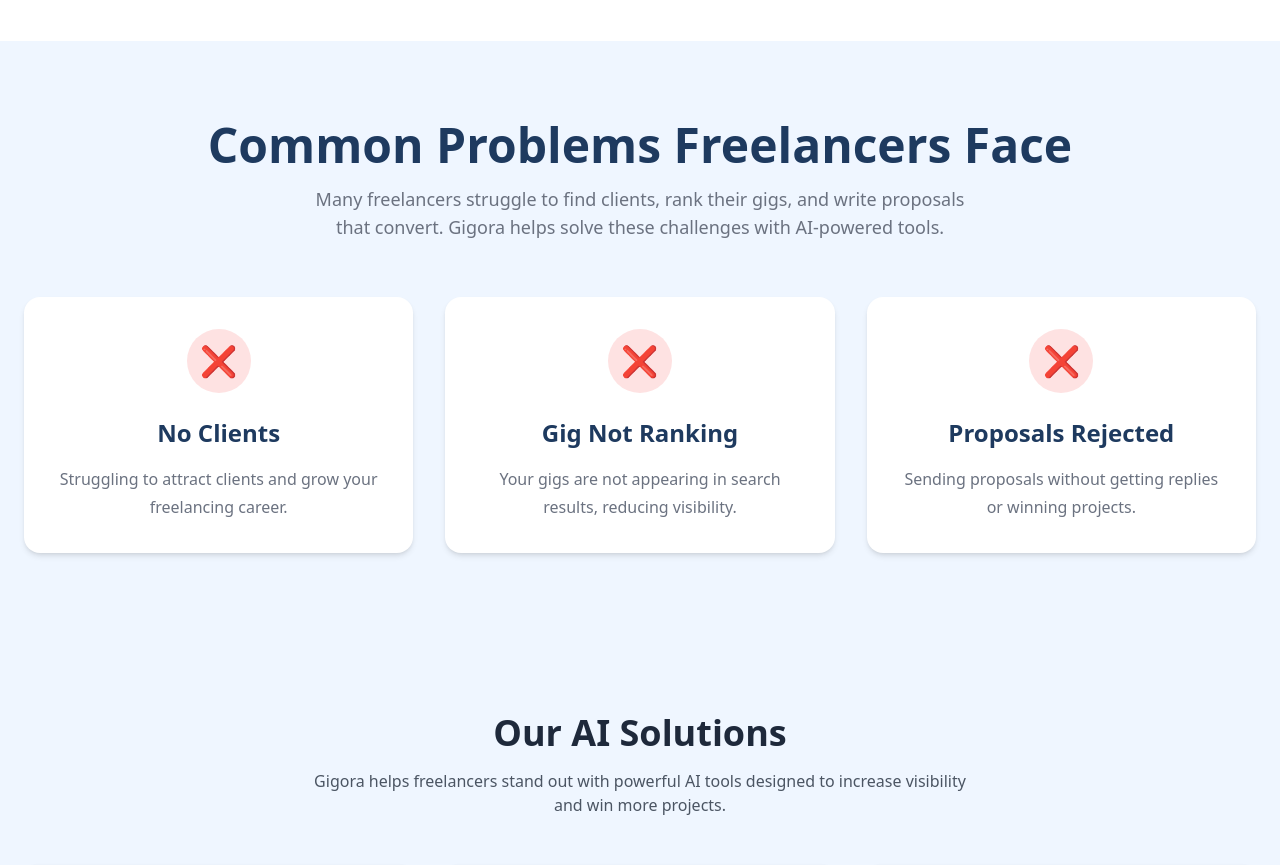
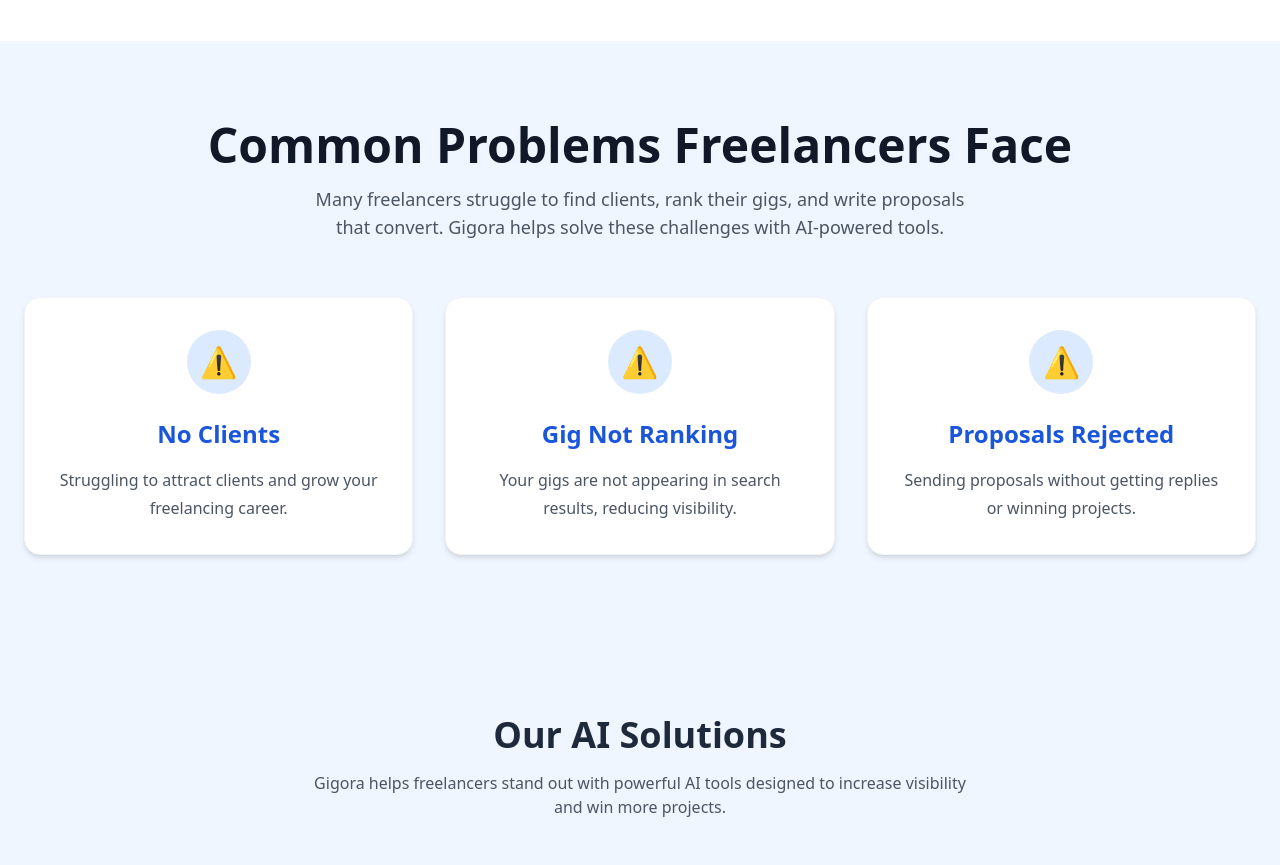
Before and after one commit to haniaghaffar/Gigora-app, a React (Create React App) app: page / in a window 1280 px wide. Shown: the part 1100-1965 px from the top of the page. Built offline with nearby package versions, Linux system fonts and the light colour scheme.

Commit message:
Minor UI updates

```diff
--- a/src/components/Button.jsx
+++ b/src/components/Button.jsx
@@ -25,7 +25,7 @@
     type={type}
     onClick={onClick}
     disabled={disabled}
-      className={`${baseClasses} ${variants[variant]} ${className}`}
+    className={`${baseClasses} ${className} ${variants[variant]}`}
     {...rest}
   >
     {children}
--- a/src/components/ProblemSection.jsx
+++ b/src/components/ProblemSection.jsx
@@ -20,15 +20,15 @@
   ];
 
   return (
-    <section id="problems" className="bg-[#EFF6FF] py-20">
+    <section id="problems" className="bg-blue-50 py-20">
       <div className="max-w-7xl mx-auto px-6">
 
         <div className="text-center">
-          <h2 className="text-4xl md:text-5xl font-bold text-[#1E3A5F]">
+          <h2 className="text-4xl md:text-5xl font-bold text-gray-900">
             Common Problems Freelancers Face
           </h2>
 
-          <p className="mt-4 max-w-2xl mx-auto text-lg text-[#6B7280]">
+          <p className="mt-4 max-w-2xl mx-auto text-lg text-gray-600">
             Many freelancers struggle to find clients, rank their gigs, and
             write proposals that convert. Gigora helps solve these challenges
             with AI-powered tools.
@@ -39,17 +39,20 @@
           {problems.map((problem) => (
             <div
               key={problem.title}
-              className="bg-white rounded-2xl p-8 shadow-md hover:shadow-xl hover:-translate-y-2 transition-all duration-300"
+              className="bg-white rounded-2xl p-8 shadow-md
+              hover:shadow-xl hover:-translate-y-2 transition-all duration-300
+              border border-gray-100"
             >
-              <div className="w-16 h-16 mx-auto rounded-full bg-red-100 flex items-center justify-center text-3xl mb-6">
-                ❌
+              <div className="w-16 h-16 mx-auto rounded-full bg-blue-100
+              flex items-center justify-center text-3xl mb-6">
+                ⚠️
               </div>
 
-              <h3 className="text-2xl font-bold text-[#1E3A5F] text-center">
+              <h3 className="text-2xl font-bold text-primaryBlue text-center">
                 {problem.title}
               </h3>
 
-              <p className="mt-4 text-center text-[#6B7280] leading-7">
+              <p className="mt-4 text-center text-gray-600 leading-7">
                 {problem.description}
               </p>
             </div>
--- a/src/pages/Dashboard.jsx
+++ b/src/pages/Dashboard.jsx
@@ -1,10 +1,8 @@
-import { useNavigate } from "react-router-dom";
 import Sidebar from "../components/Sidebar";
 import Card from "../components/Card";
 import Button from "../components/Button";
 
 function Dashboard() {
-  const navigate = useNavigate();
 
   const features = [
     {
--- a/src/pages/ProposalGenerator.jsx
+++ b/src/pages/ProposalGenerator.jsx
@@ -16,8 +16,9 @@
       setToastType("error");
       return;
     }
+
     setLoading(true);
-    // Simulate async generation
+
     setTimeout(() => {
       setProposal(`Dear Client,
 
@@ -26,6 +27,7 @@
 I can deliver high-quality work on time and would love to discuss your project further.
 
 Best Regards.`);
+
       setLoading(false);
       setToastMessage("Proposal generated");
       setToastType("success");
@@ -39,51 +41,88 @@
   };
 
   return (
-    <div className="min-h-screen bg-gray-100 p-8">
-      <div className="max-w-4xl mx-auto bg-white p-8 rounded-xl shadow">
+    <div className="min-h-screen bg-gray-50 p-8">
 
-        <h1 className="text-3xl font-bold text-blue-700">
+      <div className="max-w-4xl mx-auto bg-white p-8 rounded-xl shadow-md border border-gray-100">
+
+        <h1 className="text-3xl font-bold text-primaryBlue">
           Proposal Generator
         </h1>
+
+        <p className="mt-2 text-gray-600">
+          Generate AI-powered proposals that help you win more projects.
+        </p>
 
         <textarea
           value={jobPost}
           onChange={(e) => setJobPost(e.target.value)}
           placeholder="Paste job post here..."
-          className="w-full mt-6 h-44 border rounded-lg p-4"
+          className="
+          w-full mt-6 h-44 border border-gray-300 rounded-lg p-4
+          text-gray-800 resize-none
+          focus:outline-none focus:ring-2 focus:ring-primaryBlue
+          "
         />
 
         <button
           onClick={handleGenerate}
           disabled={loading || jobPost.trim() === ""}
-          className="mt-5 bg-blue-700 text-white px-6 py-3 rounded-lg disabled:opacity-50 disabled:cursor-not-allowed"
+          className="
+          mt-5 bg-primaryBlue text-white px-6 py-3 rounded-lg
+          font-medium
+          hover:opacity-90 transition-all duration-300
+          disabled:opacity-50 disabled:cursor-not-allowed
+          "
         >
           Generate Proposal
         </button>
 
+
         {loading && (
           <div className="mt-8 text-center">
             <Spinner />
-            <p className="mt-3 text-blue-700 font-medium">Generating proposal...</p>
+            <p className="mt-3 text-primaryBlue font-medium">
+              Generating proposal...
+            </p>
           </div>
         )}
+
+
         {proposal && (
-          <Card className="mt-8">
-            <h2 className="text-xl font-bold mb-4">Generated Proposal</h2>
-            <p className="whitespace-pre-line text-gray-700">{proposal}</p>
+          <Card className="mt-8 border border-gray-100">
+
+            <h2 className="text-xl font-bold text-gray-900 mb-4">
+              Generated Proposal
+            </h2>
+
+            <p className="whitespace-pre-line text-gray-700 leading-7">
+              {proposal}
+            </p>
+
             <button
               onClick={copyProposal}
-              className="mt-5 bg-green-600 text-white px-5 py-2 rounded-lg"
+              className="
+              mt-5 bg-green-600 text-white px-5 py-2 rounded-lg
+              hover:bg-green-700 transition-all duration-300
+              "
             >
               Copy Proposal
             </button>
+
           </Card>
         )}
+
+
         {toastMessage && (
-          <Toast message={toastMessage} type={toastType} onClose={() => setToastMessage("")} />
+          <Toast
+            message={toastMessage}
+            type={toastType}
+            onClose={() => setToastMessage("")}
+          />
         )}
 
       </div>
+
     </div>
   );
 }
--- a/src/pages/Signup.jsx
+++ b/src/pages/Signup.jsx
@@ -11,7 +11,7 @@
       <div className="w-full max-w-md bg-white rounded-xl p-8 shadow-lg border border-gray-200">
 
         <h1 className="text-3xl font-bold text-center mb-6 text-primaryBlue">
-          Intern Signup
+          Signup
         </h1>
 
         <input
```
Lines whose indentation alone changed are shown as unchanged.
